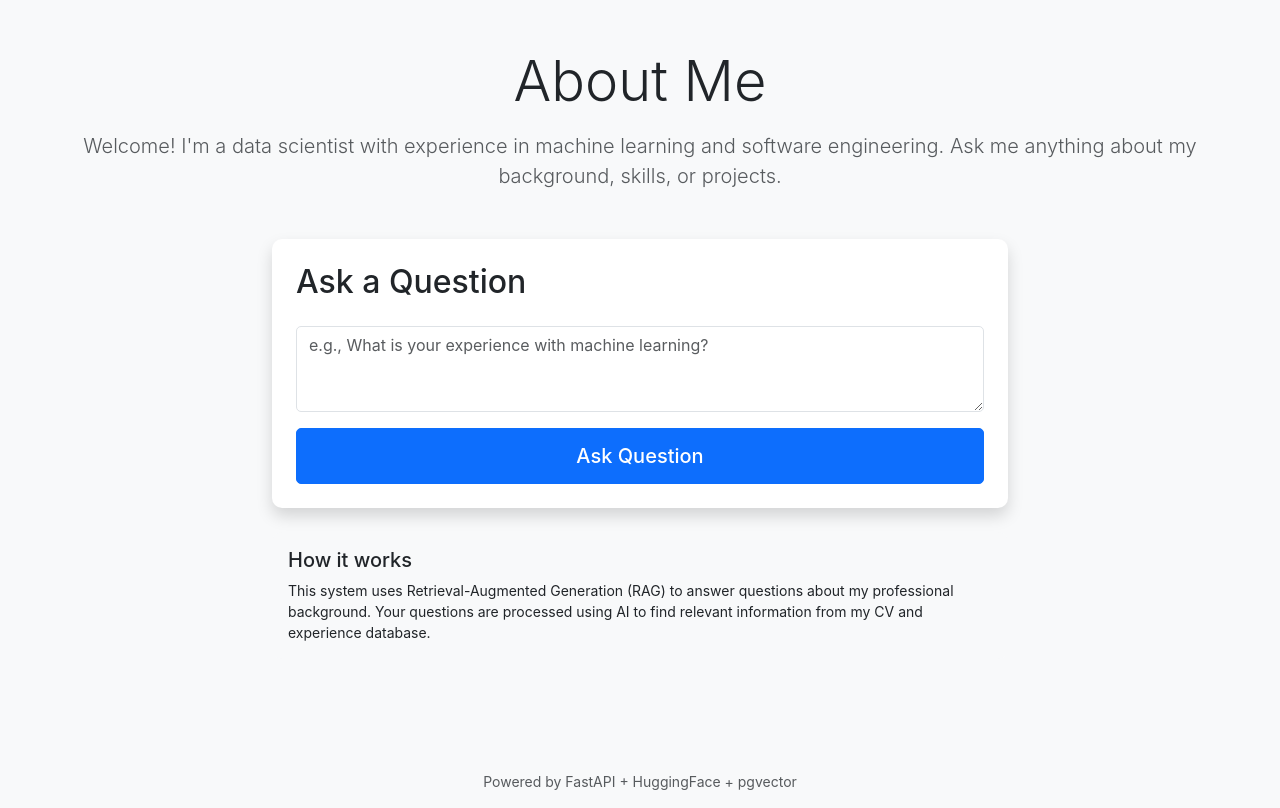
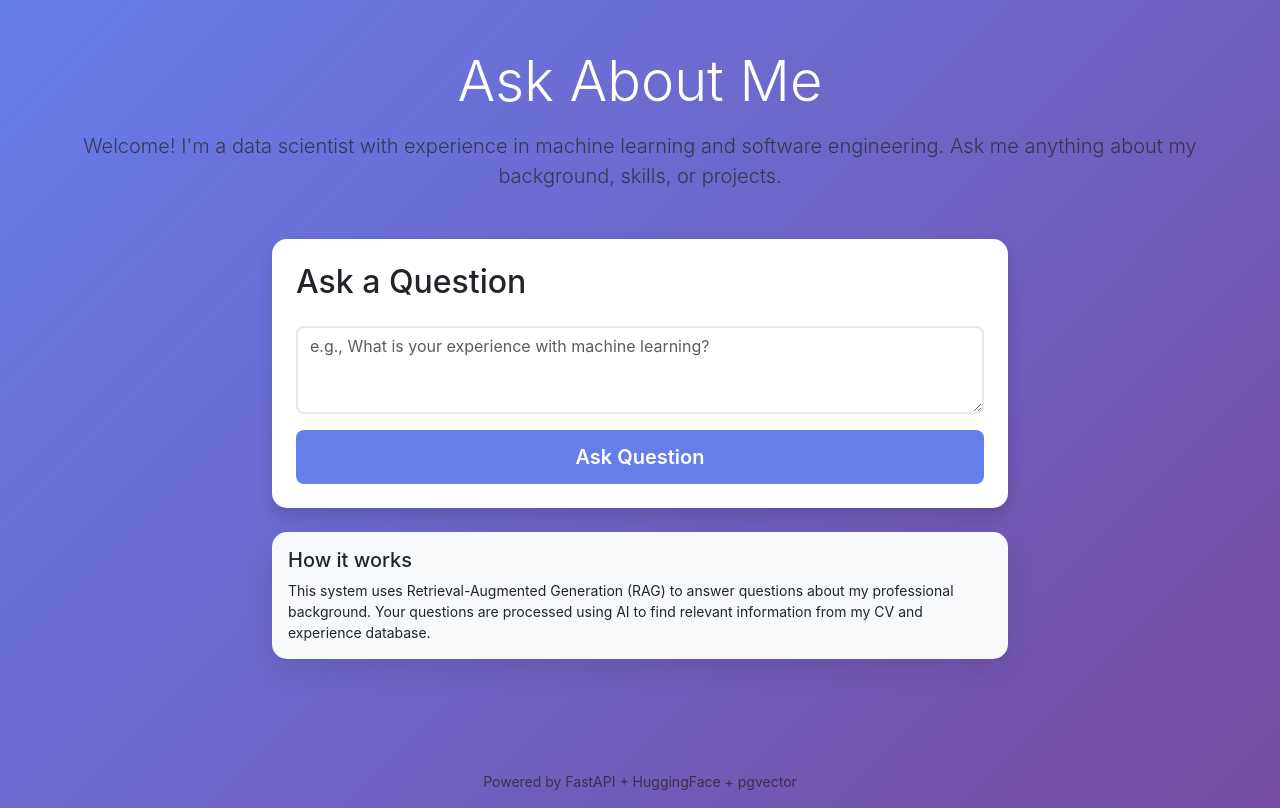
Before and after one commit to razmarrus/cv_rag, a FastAPI app: page / in a window 1280 px wide. Run offline with FastAPI, Linux system fonts and the light colour scheme; parts of the project's set-up code (start-up, migrations or seed data) failed here and were passed over.

Commit message:
fix: minor cosmetic fixes

```diff
--- a/static/css/custom.css
+++ b/static/css/custom.css
@@ -1,28 +1,65 @@
 body {
     font-family: -apple-system, BlinkMacSystemFont, "Segoe UI", Roboto, "Helvetica Neue", Arial, sans-serif;
-    background-color: #f8f9fa;
+    background: linear-gradient(135deg, #667eea 0%, #764ba2 100%);
+    min-height: 100vh;
 }
 
 .card {
     border: none;
-    border-radius: 10px;
+    border-radius: 15px;
+    box-shadow: 0 10px 30px rgba(0, 0, 0, 0.1);
 }
 
 .btn-primary {
-    border-radius: 5px;
+    border-radius: 8px;
     padding: 12px;
-    font-weight: 500;
+    font-weight: 600;
+    background-color: #667eea;
+    border: none;
+    transition: all 0.3s ease;
+}
+
+.btn-primary:hover:not(:disabled) {
+    background-color: #5568d3;
+    transform: translateY(-2px);
+    box-shadow: 0 5px 15px rgba(102, 126, 234, 0.4);
+}
+
+.btn-primary:disabled {
+    background-color: #9ca3af;
 }
 
 textarea.form-control {
-    border-radius: 5px;
+    border-radius: 8px;
     resize: vertical;
+    border: 2px solid #e5e7eb;
+}
+
+textarea.form-control:focus {
+    border-color: #667eea;
+    box-shadow: 0 0 0 3px rgba(102, 126, 234, 0.1);
 }
 
 .alert {
-    border-radius: 5px;
+    border-radius: 8px;
+    border: none;
+}
+
+.alert-success {
+    background-color: #d1fae5;
+    color: #065f46;
+}
+
+header h1 {
+    color: white;
+    font-weight: 700;
+}
+
+header p {
+    color: rgba(255, 255, 255, 0.9);
 }
 
 footer {
     font-size: 0.875rem;
+    color: rgba(255, 255, 255, 0.8);
 }
--- a/static/js/app.js
+++ b/static/js/app.js
@@ -1,10 +1,14 @@
-// Placeholder for future frontend logic
-// TODO: Add loading spinner during question processing
-// TODO: Add client-side rate limit tracking
-// TODO: Add question history (localStorage)
+document.addEventListener('DOMContentLoaded', function() {
+    const form = document.getElementById('questionForm');
+    const submitBtn = document.getElementById('submitBtn');
+    const btnText = document.getElementById('btnText');
+    const btnSpinner = document.getElementById('btnSpinner');
+    const questionInput = document.getElementById('questionInput');
 
-document.addEventListener('DOMContentLoaded', function() {
-    console.log('CV RAG System loaded');
-
-    // Future: Add form validation, loading states, etc.
+    form.addEventListener('submit', function() {
+        submitBtn.disabled = true;
+        btnText.textContent = 'Processing...';
+        btnSpinner.classList.remove('d-none');
+        questionInput.disabled = true;
+    });
 });
--- a/templates/index.html
+++ b/templates/index.html
@@ -13,7 +13,7 @@
     <div class="container py-5">
         <!-- Header -->
         <header class="text-center mb-5">
-            <h1 class="display-4 mb-3">About Me</h1>
+            <h1 class="display-4 mb-3">Ask About Me</h1>
             <p class="lead text-muted">
                 Welcome! I'm a data scientist with experience in machine learning and software engineering.
                 Ask me anything about my background, skills, or projects.
@@ -28,17 +28,19 @@
                         <h2 class="card-title mb-4">Ask a Question</h2>
 
                         <!-- Question Form -->
-                        <form method="POST" action="/ask">
+                        <form method="POST" action="/ask" id="questionForm">
                             <div class="mb-3">
                                 <textarea
                                     class="form-control"
                                     name="question"
+                                    id="questionInput"
                                     rows="3"
                                     placeholder="e.g., What is your experience with machine learning?"
                                     required>{% if question %}{{ question }}{% endif %}</textarea>
                             </div>
-                            <button type="submit" class="btn btn-primary btn-lg w-100">
-                                Ask Question
+                            <button type="submit" class="btn btn-primary btn-lg w-100" id="submitBtn">
+                                <span id="btnText">Ask Question</span>
+                                <span id="btnSpinner" class="spinner-border spinner-border-sm d-none" role="status"></span>
                             </button>
                         </form>
 
```
Also changed, not shown: docker-compose.yml (deleted, +0 -54 lines).
